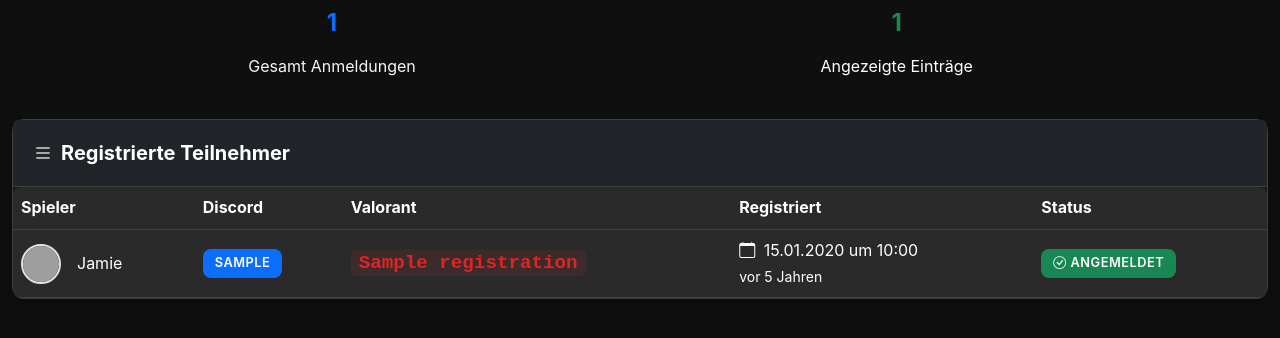
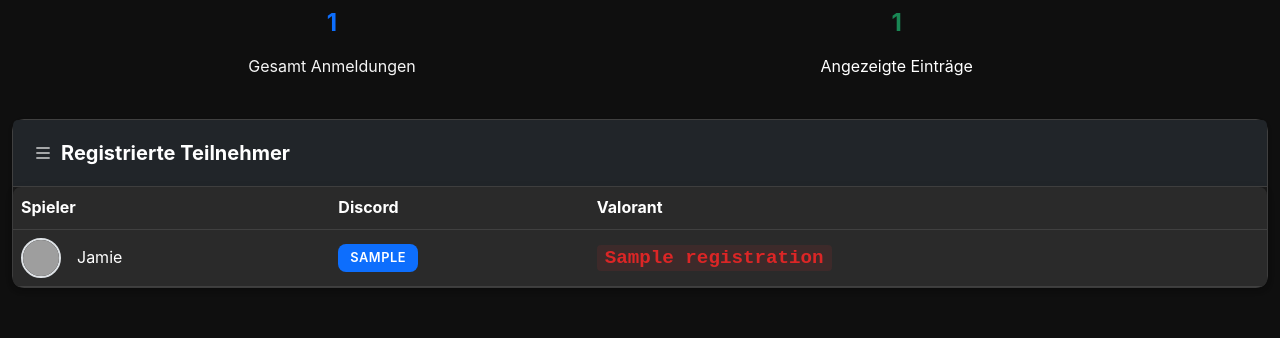
Before and after one commit to EYGjamie/EntropyGaming, a Flask app: page /valo-events/ in a window 1280 px wide; the page is wider, and only the part inside the window is pictured. Shown: the part 300-638 px from the top of that part. Run offline with Flask 3, Linux system fonts and the light colour scheme; a user stored in the database is signed in; data comes from the database, SQL or seed files in the repository; tables that the repository leaves empty hold one stand-in row (values such as "Sample post"); some libraries are stand-ins or nearby versions; grey boxes are pictures that could not be loaded.

Commit message:
Update registrations.html

```diff
--- a/webapp/internal/templates/valo_events/registrations.html
+++ b/webapp/internal/templates/valo_events/registrations.html
@@ -135,8 +135,6 @@
                             <th scope="col">Spieler</th>
                             <th scope="col">Discord</th>
                             <th scope="col">Valorant</th>
-                            <th scope="col">Registriert</th>
-                            <th scope="col">Status</th>
                         </tr>
                     </thead>
                     <tbody>
@@ -166,19 +164,6 @@
                             </td>
                             <td class="align-middle">
                                 <span class="valorant-name">{{ reg.valorant_name }}</span>
-                            </td>
-                            <td class="align-middle">
-                                <div>
-                                    <i class="bi bi-calendar me-1 text"></i>
-                                    <span class="text"> {{ reg.registered_at|datetime_format }} </span>
-                                    <br>
-                                    <small class="text">{{ reg.registered_at|timeago }}</small>
-                                </div>
-                            </td>
-                            <td class="align-middle">
-                                <span class="badge bg-success">
-                                    <i class="bi bi-check-circle me-1"></i>Angemeldet
-                                </span>
                             </td>
                         </tr>
                         {% endfor %}
```
